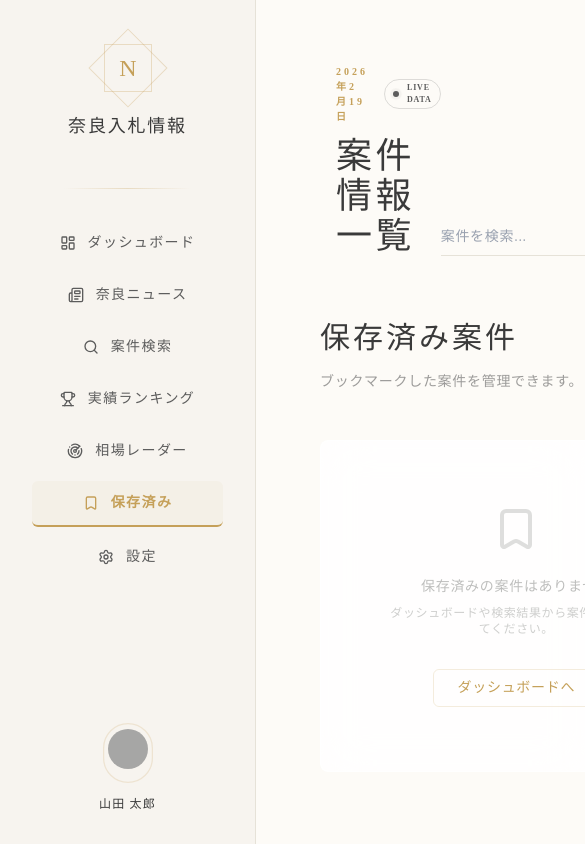
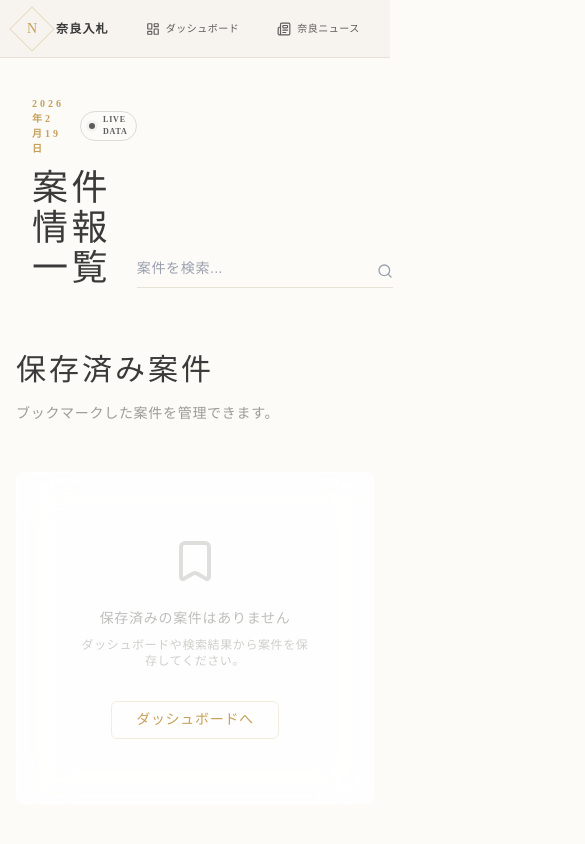
Before and after one commit to jonsonpanson114/naramania, a Next.js app: page /saved in a window 390 px wide. Shown: the top 844 px of the page, 585 px wide, since content can reach past the window. Built offline with nearby package versions, Linux system fonts and the light colour scheme; grey boxes are pictures that could not be loaded.

Commit message:
Add responsive app shell navigation

```diff
--- a/src/app/page.tsx
+++ b/src/app/page.tsx
@@ -1,7 +1,7 @@
 import { BiddingItem } from '@/types/bidding';
 import fs from 'fs';
 import path from 'path';
-import { Sidebar } from '@/components/Sidebar';
+import { AppShell } from '@/components/AppShell';
 import { Header } from '@/components/Header';
 import { StatsCard } from '@/components/StatsCard';
 import { BiddingTable } from '@/components/BiddingTable';
@@ -97,9 +97,7 @@ export default async function Home() {
   const rawCount = qualitySummary?.originalCount ?? qualitySummary?.scrapedCount ?? keptCount + removedCount;
 
   return (
-    <div className="flex min-h-screen bg-background text-primary font-serif">
-      <Sidebar />
-      <main className="flex-1 ml-64 p-16">
+    <AppShell>
         <NewsTicker />
         <Header />
 
@@ -209,7 +207,6 @@ export default async function Home() {
         {/* News Section */}
         <NewsSection />
 
-      </main>
-    </div>
+    </AppShell>
   );
 }
--- a/src/app/project/[id]/page.tsx
+++ b/src/app/project/[id]/page.tsx
@@ -1,5 +1,5 @@
 import { BiddingItem } from '@/types/bidding';
-import { Sidebar } from '@/components/Sidebar';
+import { AppShell } from '@/components/AppShell';
 import { Header } from '@/components/Header';
 import fs from 'fs';
 import path from 'path';
@@ -36,9 +36,7 @@ export default async function ProjectDetailPage({ params }: PageProps) {
 
     if (!item) {
         return (
-            <div className="flex min-h-screen bg-background text-primary font-serif">
-                <Sidebar />
-                <main className="flex-1 ml-64 p-16">
+            <AppShell>
                     <Header />
                     <div className="text-center py-20">
                         <p className="text-3xl tracking-widest mb-4">案件が見つかりません</p>
@@ -46,8 +44,7 @@ export default async function ProjectDetailPage({ params }: PageProps) {
                             ダッシュボードに戻る
                         </Link>
                     </div>
-                </main>
-            </div>
+            </AppShell>
         );
     }
 
@@ -58,9 +55,7 @@ export default async function ProjectDetailPage({ params }: PageProps) {
         .slice(0, 3);
 
     return (
-        <div className="flex min-h-screen bg-background text-primary font-serif">
-            <Sidebar />
-            <main className="flex-1 ml-64 p-16">
+        <AppShell>
                 <Header />
 
                 {/* Back Link */}
@@ -261,7 +256,6 @@ export default async function ProjectDetailPage({ params }: PageProps) {
                         </div>
                     </div>
                 )}
-            </main>
-        </div>
+        </AppShell>
     );
 }
--- a/src/app/radar/page.tsx
+++ b/src/app/radar/page.tsx
@@ -1,6 +1,7 @@
 import fs from 'fs';
 import path from 'path';
 import { BiddingItem, Municipality, BiddingType } from '../../types/bidding';
+import { AppShell } from '@/components/AppShell';
 import RadarChart from '@/components/RadarChart';
 
 interface ScatterDataPoint {
@@ -56,6 +57,7 @@ export default async function RadarPage() {
     const maxItem = scatterData[0];
 
     return (
+        <AppShell>
         <div className="space-y-12 animate-fade-in-up">
             <div>
                 <h1 className="text-3xl font-black text-gray-900 mb-2">価格相場レーダー</h1>
@@ -95,5 +97,6 @@ export default async function RadarPage() {
                 )}
             </div>
         </div>
+        </AppShell>
     );
 }
--- a/src/app/rankings/page.tsx
+++ b/src/app/rankings/page.tsx
@@ -1,6 +1,7 @@
 import fs from 'fs';
 import path from 'path';
 import { BiddingItem } from '../../types/bidding';
+import { AppShell } from '@/components/AppShell';
 import RankingChart from '@/components/RankingChart';
 
 export default async function RankingsPage() {
@@ -58,6 +59,7 @@ export default async function RankingsPage() {
         .slice(0, 10);
 
     return (
+        <AppShell>
         <div className="space-y-12 animate-fade-in-up">
             <div>
                 <h1 className="text-3xl font-black text-gray-900 mb-2">落札実績ランキング</h1>
@@ -123,5 +125,6 @@ export default async function RankingsPage() {
                 </div>
             </div>
         </div>
+        </AppShell>
     );
 }
--- a/src/app/saved/page.tsx
+++ b/src/app/saved/page.tsx
@@ -2,7 +2,7 @@
 
 import { useState } from 'react';
 import { BiddingItem } from '@/types/bidding';
-import { Sidebar } from '@/components/Sidebar';
+import { AppShell } from '@/components/AppShell';
 import { Header } from '@/components/Header';
 import { motion, AnimatePresence } from 'framer-motion';
 import { Bookmark, Trash2, ExternalLink } from 'lucide-react';
@@ -27,9 +27,7 @@ export default function SavedPage() {
     };
 
     return (
-        <div className="flex min-h-screen bg-background text-primary font-serif">
-            <Sidebar />
-            <main className="flex-1 ml-64 p-16">
+        <AppShell>
                 <Header />
 
                 <motion.div
@@ -107,7 +105,6 @@ export default function SavedPage() {
                         </AnimatePresence>
                     </div>
                 )}
-            </main>
-        </div>
+        </AppShell>
     );
 }
--- a/src/app/search/page.tsx
+++ b/src/app/search/page.tsx
@@ -2,7 +2,7 @@
 
 import { useState, useEffect } from 'react';
 import { BiddingItem } from '@/types/bidding';
-import { Sidebar } from '@/components/Sidebar';
+import { AppShell } from '@/components/AppShell';
 import { Header } from '@/components/Header';
 import { BiddingTable } from '@/components/BiddingTable';
 import { SearchFilter } from '@/components/SearchFilter';
@@ -51,9 +51,7 @@ export default function SearchPage() {
     })();
 
     return (
-        <div className="flex min-h-screen bg-background text-primary font-serif">
-            <Sidebar />
-            <main className="flex-1 ml-64 p-16">
+        <AppShell>
                 <Header />
 
                 <motion.div
@@ -86,7 +84,6 @@ export default function SearchPage() {
                 ) : (
                     <BiddingTable items={filtered} />
                 )}
-            </main>
-        </div>
+        </AppShell>
     );
 }
--- a/src/app/settings/page.tsx
+++ b/src/app/settings/page.tsx
@@ -1,7 +1,7 @@
 'use client';
 
 import { useState } from 'react';
-import { Sidebar } from '@/components/Sidebar';
+import { AppShell } from '@/components/AppShell';
 import { Header } from '@/components/Header';
 import { motion } from 'framer-motion';
 import { CheckCircle } from 'lucide-react';
@@ -69,9 +69,7 @@ export default function SettingsPage() {
     };
 
     return (
-        <div className="flex min-h-screen bg-background text-primary font-serif">
-            <Sidebar />
-            <main className="flex-1 ml-64 p-16">
+        <AppShell>
                 <Header />
 
                 <motion.div
@@ -170,7 +168,6 @@ export default function SettingsPage() {
                         </motion.div>
                     )}
                 </div>
-            </main>
-        </div>
+        </AppShell>
     );
 }
--- /dev/null
+++ b/src/components/AppShell.tsx
@@ -0,0 +1,16 @@
+import { Sidebar } from '@/components/Sidebar';
+
+interface AppShellProps {
+    children: React.ReactNode;
+}
+
+export function AppShell({ children }: AppShellProps) {
+    return (
+        <div className="flex min-h-screen bg-background text-primary font-serif">
+            <Sidebar />
+            <main className="w-full flex-1 px-4 py-6 pt-24 md:px-8 lg:ml-64 lg:p-16">
+                {children}
+            </main>
+        </div>
+    );
+}
--- a/src/components/Sidebar.tsx
+++ b/src/components/Sidebar.tsx
@@ -19,7 +19,8 @@ export function Sidebar() {
     const pathname = usePathname();
 
     return (
-        <aside className="w-64 bg-sidebar h-screen flex flex-col fixed left-0 top-0 z-20 border-r border-border font-serif">
+        <>
+        <aside className="hidden w-64 bg-sidebar h-screen lg:flex flex-col fixed left-0 top-0 z-20 border-r border-border font-serif">
             <div className="p-10 flex flex-col items-center gap-4 mb-2">
                 <Link href="/" className="flex flex-col items-center gap-4 hover:opacity-80 transition-opacity">
                     <div className="w-14 h-14 flex items-center justify-center border border-accent/30 rotate-45">
@@ -69,5 +70,31 @@ export function Sidebar() {
                 <p className="text-xs text-primary mt-3 tracking-widest font-serif">山田 太郎</p>
             </div>
         </aside>
+        <nav className="fixed inset-x-0 top-0 z-30 flex items-center gap-3 overflow-x-auto border-b border-border bg-sidebar/95 px-4 py-3 font-serif backdrop-blur lg:hidden">
+            <Link href="/" className="mr-1 flex shrink-0 items-center gap-2 pr-2">
+                <div className="flex h-8 w-8 rotate-45 items-center justify-center border border-accent/30">
+                    <span className="-rotate-45 text-sm text-accent font-serif">N</span>
+                </div>
+                <span className="whitespace-nowrap text-xs font-bold tracking-widest text-primary">奈良入札</span>
+            </Link>
+            {navItems.map((item) => {
+                const isActive = item.href === '/' ? pathname === '/' : pathname === item.href;
+                const Icon = item.icon;
+                return (
+                    <Link
+                        key={item.href}
+                        href={item.href}
+                        className={`flex shrink-0 items-center gap-1.5 rounded-md border px-3 py-2 text-[10px] tracking-wider transition-all ${isActive
+                            ? 'border-accent/30 bg-accent/10 text-accent'
+                            : 'border-transparent text-secondary hover:border-accent/20 hover:text-accent'
+                            }`}
+                    >
+                        <Icon size={14} />
+                        <span>{item.label}</span>
+                    </Link>
+                );
+            })}
+        </nav>
+        </>
     );
 }
```
